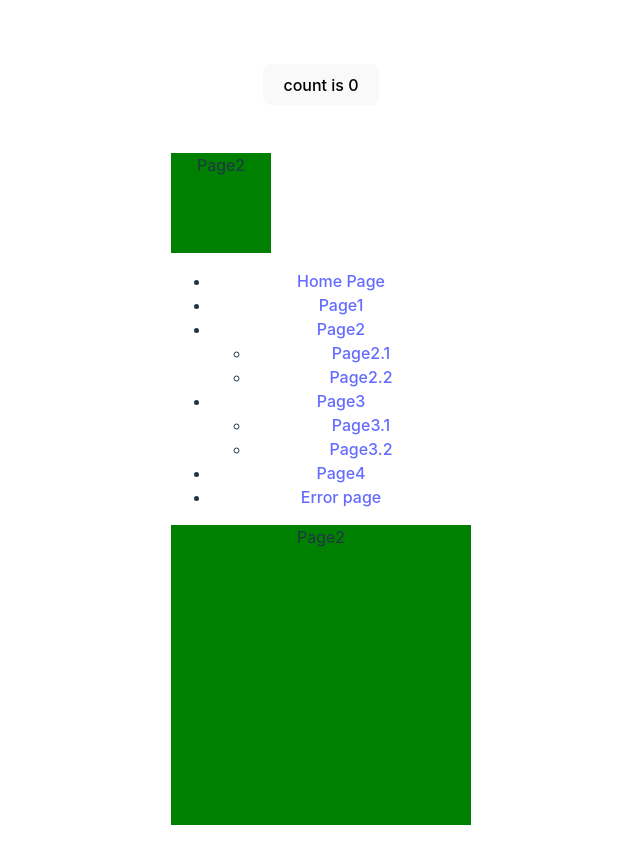
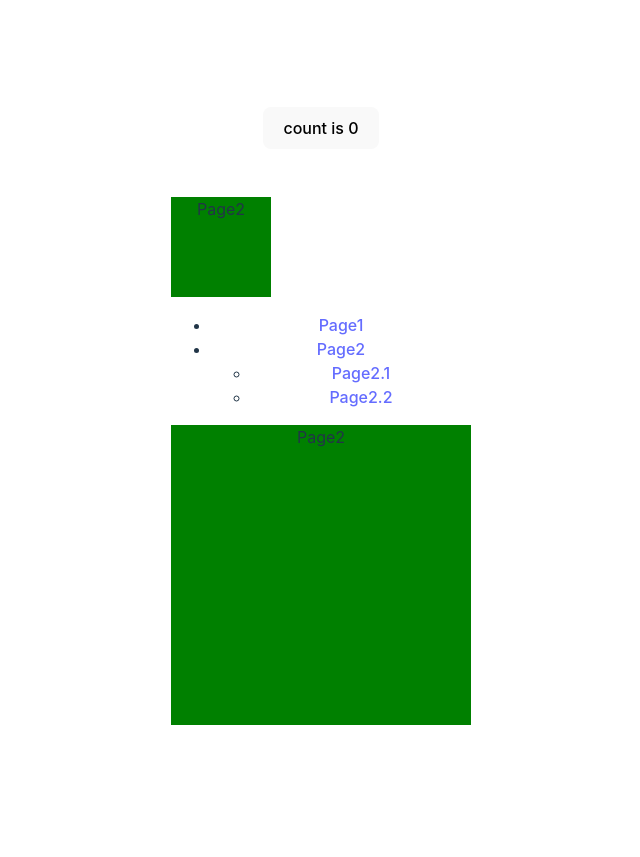
Before and after one commit to abinesheswaran/learn-react, a React (Vite) app: page /page2/page2.2 in a window 1280 px wide. Shown: the whole page, without its empty margins (319-959 px from the left). After the commit the page ends 800 px from the top, so only its background shows below. Built offline with nearby package versions, Linux system fonts and the light colour scheme.

Commit message:
lazy done

```diff
--- a/src/App.jsx
+++ b/src/App.jsx
@@ -1,15 +1,11 @@
 import './App.css';
-import Page1 from './components/Page1';
-import Page2 from './components/Page2';
-import Page3 from './components/Page3';
-import Page4 from './components/Page4';
-import { BrowserRouter, Route, Routes } from 'react-router-dom';
-import { useState } from 'react';
-import Page21 from './components/Page21';
-import Page22 from './components/Page22';
-import Page31 from './components/Page31';
-import Page32 from './components/Page32';
-import AppNavLink from './components/AppNavLink';
+import { BrowserRouter, Navigate, Route, Routes } from 'react-router-dom';
+import { lazy, useState } from 'react';
+
+const Page1 = lazy(() => import('./components/Page1'));
+const Page2 = lazy(() => import('./components/Page2'));
+const Page21 = lazy(() => import('./components/Page21'));
+const Page22 = lazy(() => import('./components/Page22'));
 
 function App() {
   const [count, setCount] = useState(0);
@@ -23,34 +19,12 @@ function App() {
       </div>
       <BrowserRouter>
         <Routes>
-          <Route
-            path="/"
-            element={
-              <>
-                <AppNavLink />
-                Welcome to home page
-              </>
-            }
-          />
           <Route path="page1" element={<Page1 />} />
           <Route path="page2" element={<Page2 />}>
             <Route path="page2.1" element={<Page21 />} />
             <Route path="page2.2" element={<Page22 />} />
           </Route>
-          <Route path="page3" element={<Page3 />}>
-            <Route path="page3.1" element={<Page31 />} />
-            <Route path="page3.2/:id" element={<Page32 />} />
-          </Route>
-          <Route path="page4" element={<Page4 />} />
-          <Route
-            path="*"
-            element={
-              <>
-                <AppNavLink />
-                Error page
-              </>
-            }
-          />
+          <Route index element={<Navigate replace to="page1" />} />
         </Routes>
       </BrowserRouter>
     </div>
--- a/src/components/AppNavLink.jsx
+++ b/src/components/AppNavLink.jsx
@@ -1,21 +1,18 @@
-import { Link, NavLink } from 'react-router-dom';
+import { NavLink } from 'react-router-dom';
 
 const AppNavLink = () => {
   return (
     <nav>
       <ul>
         <li>
-          <NavLink to="/">Home Page</NavLink>
+          <NavLink to="/page1">Page1</NavLink>
         </li>
         <li>
-          <NavLink to="page1">Page1</NavLink>
-        </li>
-        <li>
-          <NavLink to="page2">Page2</NavLink>
+          <NavLink to="/page2">Page2</NavLink>
           <nav>
             <ul>
               <li>
-                <NavLink to="page2/page2.1">Page2.1</NavLink>
+                <NavLink to="/page2/page2.1">Page2.1</NavLink>
               </li>
               <li>
                 <NavLink to="/page2/page2.2">Page2.2</NavLink>
@@ -23,23 +20,6 @@ const AppNavLink = () => {
             </ul>
           </nav>
         </li>
-        <li>
-          <Link to="page3">Page3</Link>
-          <ul>
-            <li>
-              <NavLink to="page3.1">Page3.1</NavLink>
-            </li>
-            <li>
-              <NavLink to="/page3/page3.2/12345">Page3.2</NavLink>
-            </li>
-          </ul>
-        </li>
-        <li>
-          <Link to="page4">Page4</Link>
-        </li>
-        <li>
-          <Link to="page434">Error page</Link>
-        </li>
       </ul>
     </nav>
   );
--- a/src/components/Page1.jsx
+++ b/src/components/Page1.jsx
@@ -2,6 +2,7 @@ import { Outlet } from 'react-router-dom';
 import AppNavLink from './AppNavLink';
 
 const Page1 = () => {
+  console.log('Page1 Loaded');
   return (
     <>
       <AppNavLink />
--- a/src/components/Page2.jsx
+++ b/src/components/Page2.jsx
@@ -2,6 +2,7 @@ import { Outlet } from 'react-router-dom';
 import AppNavLink from './AppNavLink';
 
 const Page2 = () => {
+  console.log('Page2 Loaded');
   return (
     <>
       <Outlet />
--- a/src/components/Page21.jsx
+++ b/src/components/Page21.jsx
@@ -1,4 +1,5 @@
 const Page21 = () => {
+  console.log('Page21 Loaded');
   return (
     <div style={{ backgroundColor: 'green', width: '100px', height: '100px' }}>
       <p>Page2.1</p>
--- a/src/components/Page22.jsx
+++ b/src/components/Page22.jsx
@@ -1,4 +1,5 @@
-const Page2 = () => {
+const Page22 = () => {
+  console.log('Page2.2 Loaded');
   return (
     <div style={{ backgroundColor: 'green', width: '100px', height: '100px' }}>
       <p>Page2</p>
@@ -6,4 +7,4 @@ const Page2 = () => {
   );
 };
 
-export default Page2;
+export default Page22;
--- a/src/components/Page3.jsx
+++ /dev/null
@@ -1,16 +0,0 @@
-import { Outlet } from 'react-router-dom';
-import AppNavLink from './AppNavLink';
-
-const Page3 = () => {
-  return (
-    <>
-      <div style={{ backgroundColor: 'blue', width: '300px', height: '300px' }}>
-        <p>Page3</p>
-      </div>
-      <AppNavLink />
-      <Outlet />
-    </>
-  );
-};
-
-export default Page3;
--- a/src/components/Page31.jsx
+++ /dev/null
@@ -1,9 +0,0 @@
-const Page31 = () => {
-  return (
-    <div style={{ backgroundColor: 'green', width: '100px', height: '100px' }}>
-      <p>Page3.1</p>
-    </div>
-  );
-};
-
-export default Page31;
--- a/src/components/Page32.jsx
+++ /dev/null
@@ -1,13 +0,0 @@
-import { useParams } from "react-router";
-
-const Page32 = () => {
-  const params = useParams();
-  console.log(params);
-  return (
-    <div style={{ backgroundColor: 'red', width: '100px', height: '100px' }}>
-      <p>Page3.2</p>
-    </div>
-  );
-};
-
-export default Page32;
--- a/src/components/Page4.jsx
+++ /dev/null
@@ -1,16 +0,0 @@
-import AppNavLink from './AppNavLink';
-
-const Page4 = () => {
-  return (
-    <>
-      <div
-        style={{ backgroundColor: 'yellow', width: '300px', height: '300px' }}
-      >
-        <p>Page4</p>
-      </div>
-      <AppNavLink />
-    </>
-  );
-};
-
-export default Page4;
```
